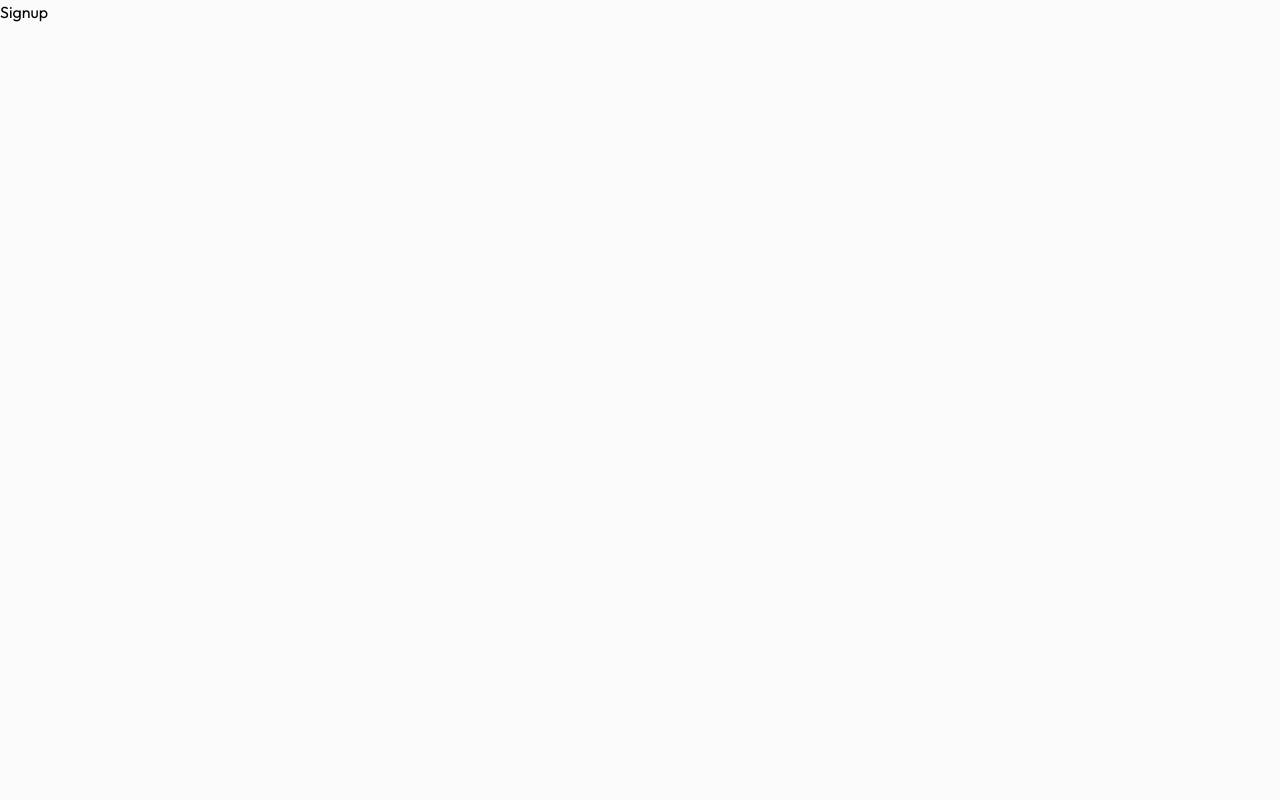
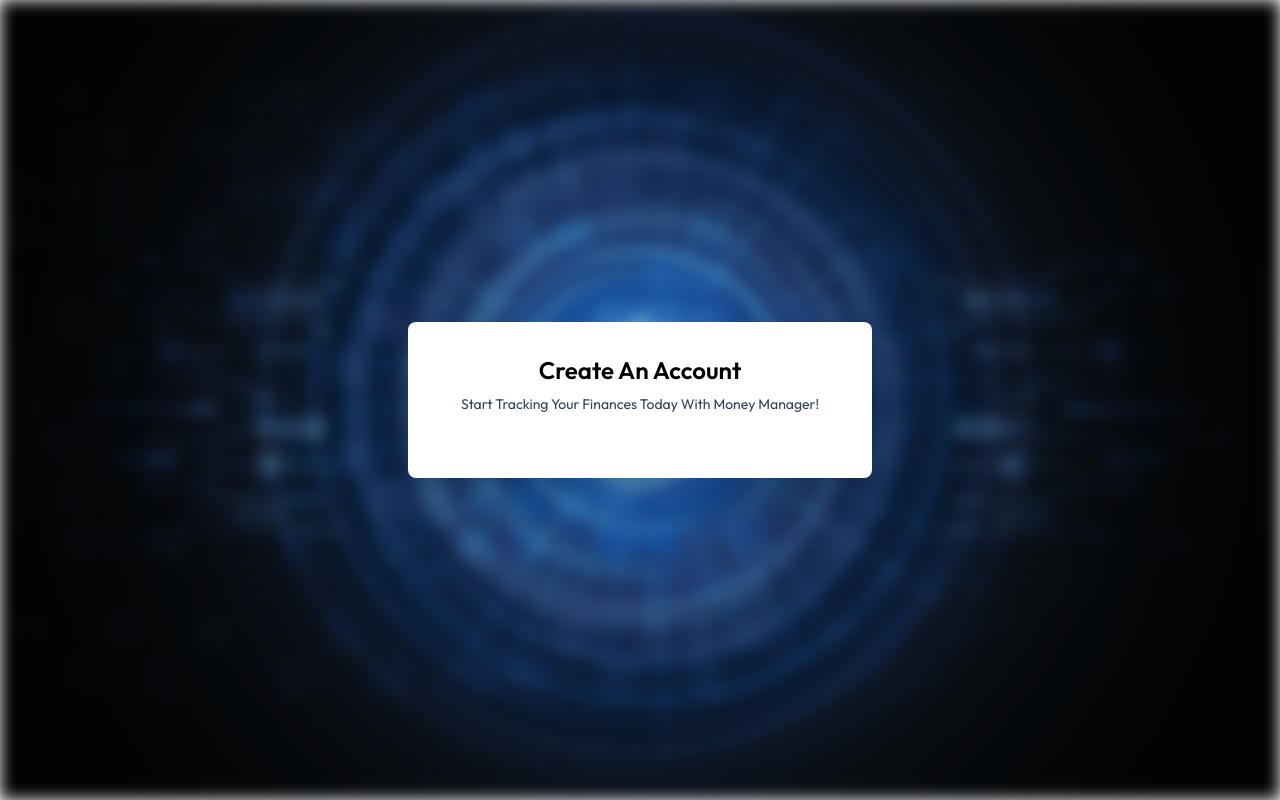
Before and after one commit to MoeF159/money-manager-frontend, a React (Vite) app: page /signup in a window 1280 px wide. Built offline with nearby package versions, Linux system fonts and the light colour scheme.

Commit message:
Add Signup page layout and state hooks

```diff
--- a/src/pages/Signup.jsx
+++ b/src/pages/Signup.jsx
@@ -1,6 +1,33 @@
+import { useState } from "react";
+import { useNavigate } from "react-router-dom";
+import { assets } from "../assets/assets.js"; // Assuming you have an assets file for images
 const Signup = () => {
+
+    const [fullName, setFullName] = useState("");
+    const [email, setEmail] = useState("");
+    const [password, setPassword] = useState("");
+    const [error , setError] = useState("");
+
+    const navigate = useNavigate();
+
+
     return (
-        <div>Signup</div>
+        <div className="h-screen w-full relative flex items-center justify-center overflow-hidden">
+            {/* Background Image with blur*/}
+            <img src={assets.login_bg} alt="Background" className="absolute inset-0 w-full h-full object-cover filter blur-sm" />
+
+            <div className="relative z-10 w-full max-w-lg px-6">
+                <div className="bg-white bg-opacity-95 backdrop-blur-sm rounded-lg shadow-2xl p-8 max-h-[90vh] overflow-y-auto">
+                    <h3 className="text-2xl font-semibold text-black text-center mb-2">
+                        Create An Account
+                    </h3>
+                    <p className="text-sm text-slate-700 text-center mb-8">
+                        Start Tracking Your Finances Today With Money Manager!
+                    </p>
+                </div>
+            </div>
+
+        </div>
     )
 }
 export default Signup;
```
